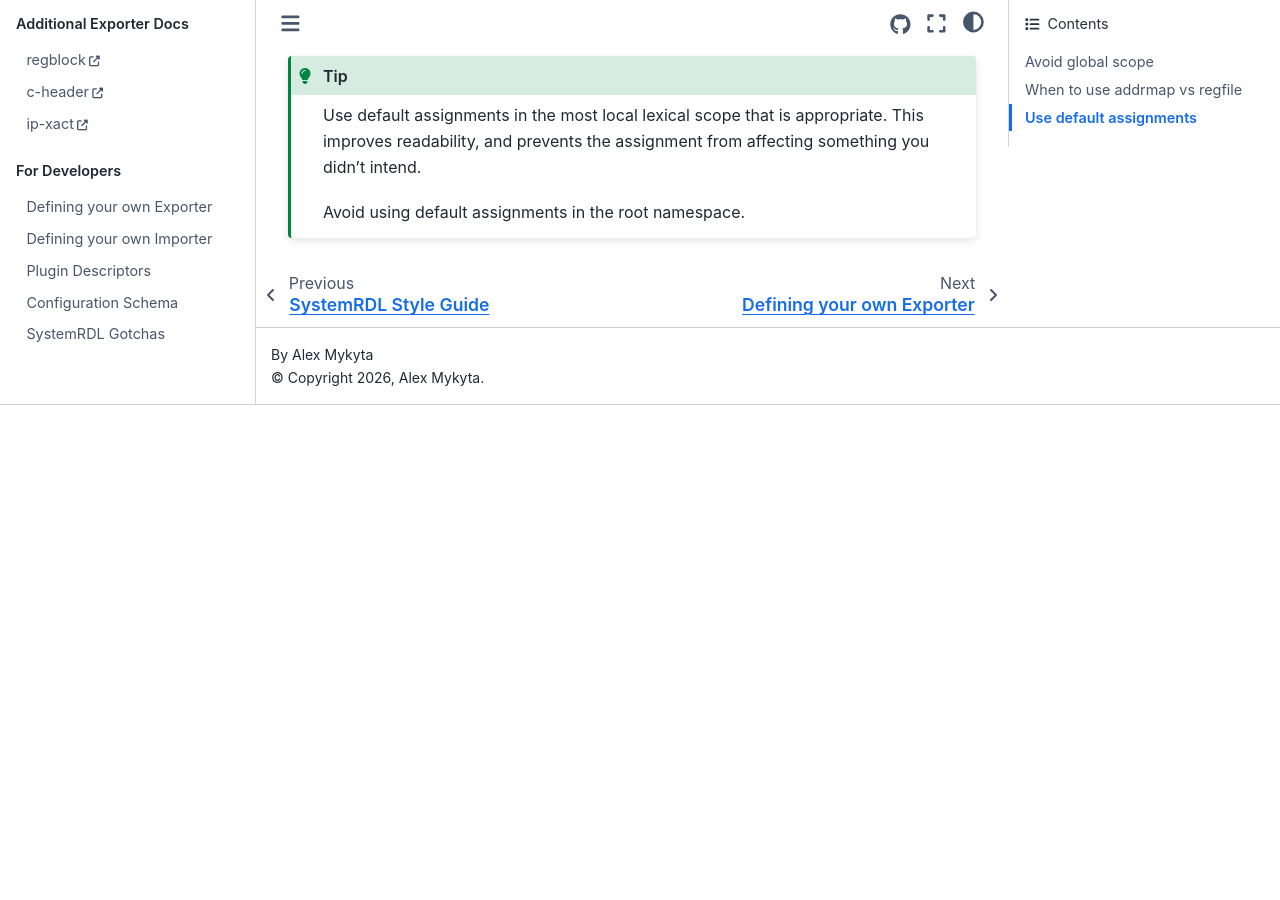
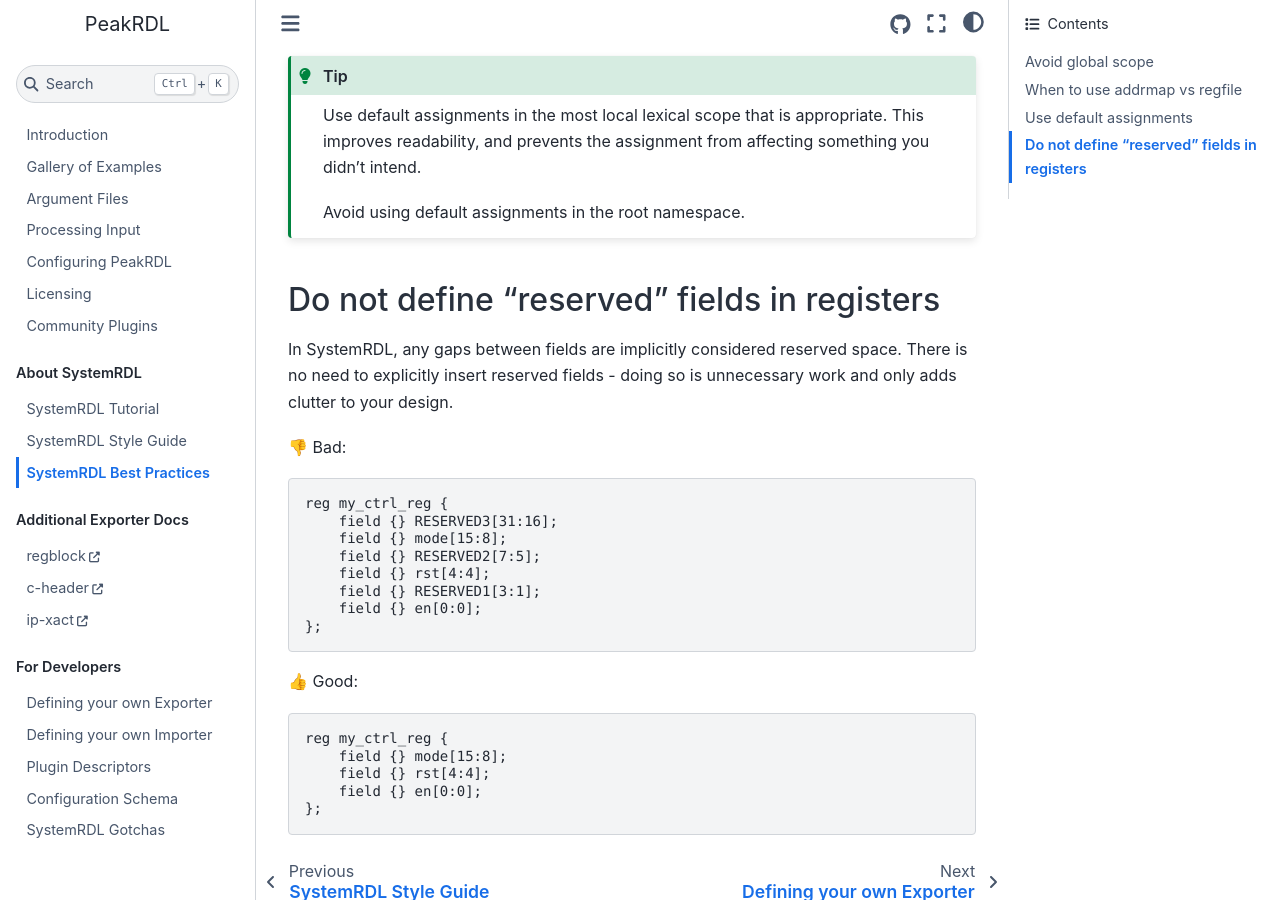
Before and after one commit to SystemRDL/PeakRDL, a Sphinx documentation site: the page built from docs/best-practices.rst, in a window 1280 px wide and 900 px high, scrolled down 2095 px. Built offline with Sphinx 7.4.7 and the Sphinx Book theme 1.1.4, drawn with Linux system fonts in a browser that asks for light colours; before the commit the page ends 2500 px from its top, so only the background shows below that.

Commit message:
Add reserved field best practice to doc

```diff
--- a/docs/best-practices.rst
+++ b/docs/best-practices.rst
@@ -108,3 +108,33 @@ With default assignments:
     something you didn't intend.
 
     Avoid using default assignments in the root namespace.
+
+
+Do not define "reserved" fields in registers
+--------------------------------------------
+In SystemRDL, any gaps between fields are implicitly considered reserved space.
+There is no need to explicitly insert reserved fields - doing so is unnecessary
+work and only adds clutter to your design.
+
+|:thumbsdown:| Bad:
+
+.. code:: systemrdl
+
+    reg my_ctrl_reg {
+        field {} RESERVED3[31:16];
+        field {} mode[15:8];
+        field {} RESERVED2[7:5];
+        field {} rst[4:4];
+        field {} RESERVED1[3:1];
+        field {} en[0:0];
+    };
+
+|:thumbsup:| Good:
+
+.. code:: systemrdl
+
+    reg my_ctrl_reg {
+        field {} mode[15:8];
+        field {} rst[4:4];
+        field {} en[0:0];
+    };
```
